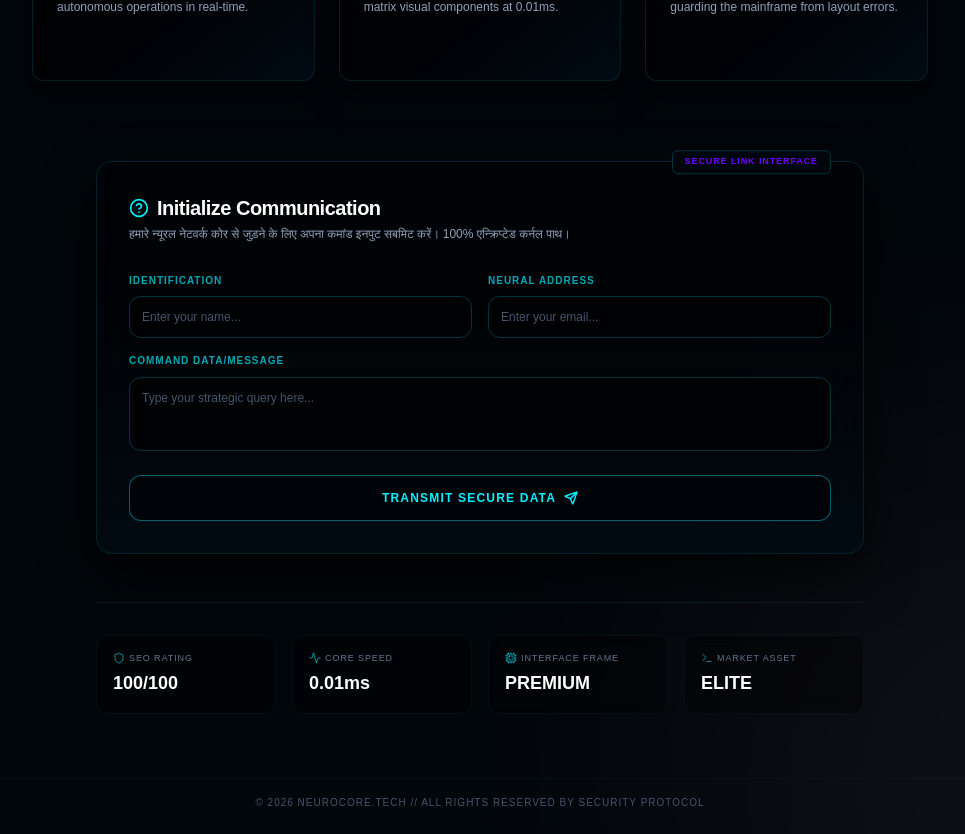
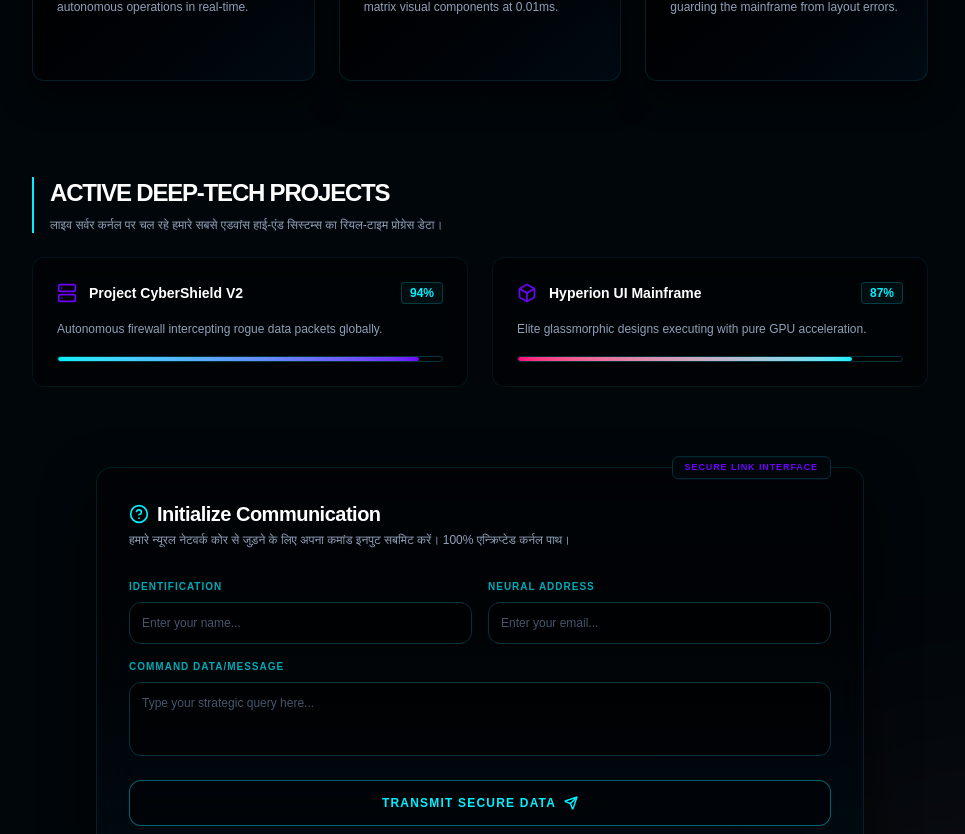
Before and after one commit to Shivendra2468/neurocore-tech, a Next.js app: page / in a window 1280 px wide. Shown: the part 860-1694 px from the top of the page, without its empty margins (160-1125 px from the left). Built offline with nearby package versions, Linux system fonts and the light colour scheme.

Commit message:
Added Advanced Active Projects Section

```diff
--- a/app/page.tsx
+++ b/app/page.tsx
@@ -2,7 +2,7 @@
 
 import React from 'react';
 import { motion } from 'framer-motion';
-import { Terminal, Shield, Activity, Cpu, ArrowUpRight, Radio, Database, Zap, Layers, Send, HelpCircle } from 'lucide-react';
+import { Terminal, Shield, Activity, Cpu, ArrowUpRight, Radio, Database, Zap, Layers, Send, HelpCircle, Box, Server, Eye } from 'lucide-react';
 
 export default function Home() {
   const containerVariants = {
@@ -45,7 +45,7 @@ export default function Home() {
         </div>
 
         <nav className="hidden md:flex items-center gap-8 text-xs tracking-widest text-slate-400">
-          {['MAINFRAME', 'AI CORE', 'SYSTEMS', 'TERMINAL'].map((item, idx) => (
+          {['MAINFRAME', 'AI CORE', 'PROJECTS', 'TERMINAL'].map((item, idx) => (
             <a key={idx} href="#" className="hover:text-[#00f0ff] transition-colors duration-200 relative group py-1">
               {item}
               <span className="absolute bottom-0 left-0 w-0 h-[1px] bg-[#00f0ff] group-hover:w-full transition-all duration-300" />
@@ -113,7 +113,7 @@ export default function Home() {
           </button>
         </motion.div>
 
-        {/* ⚡ THE MILLION DOLLAR FEATURES NODE GRID */}
+        {/* THE MILLION DOLLAR FEATURES NODE GRID */}
         <motion.div
           variants={containerVariants}
           initial="hidden"
@@ -165,7 +165,53 @@ export default function Home() {
           })}
         </motion.div>
 
-        {/* ⚡ 4. THE SOVEREIGN QUERY HUB (नया कड़क इनपुट टर्मिनल सेक्शन) */}
+        {/* ⚡ 5. THE ACTIVE MAINFRAME PROJECTS SHOP (नया वीआईपी ३डी एनिमेटेड सेक्शन) */}
+        <motion.div
+          initial={{ y: 40, opacity: 0 }}
+          whileInView={{ y: 0, opacity: 1 }}
+          viewport={{ once: true }}
+          transition={{ duration: 0.8 }}
+          className="w-full max-w-4xl text-left pt-12 space-y-6"
+        >
+          <div className="flex flex-col space-y-2 border-l-2 border-[#00f0ff] pl-4">
+            <h2 className="text-2xl font-black text-white tracking-tighter uppercase">Active Deep-Tech Projects</h2>
+            <p className="text-xs text-slate-400 font-sans">लाइव सर्वर कर्नल पर चल रहे हमारे सबसे एडवांस हाई-एंड सिस्टम्स का रियल-टाइम प्रोग्रेस डेटा।</p>
+          </div>
+
+          <div className="grid grid-cols-1 md:grid-cols-2 gap-6 w-full">
+            {[
+              { name: "Project CyberShield V2", progress: "94%", desc: "Autonomous firewall intercepting rogue data packets globally.", icon: Server, color: "from-[#00f0ff] to-[#7000ff]" },
+              { name: "Hyperion UI Mainframe", progress: "87%", desc: "Elite glassmorphic designs executing with pure GPU acceleration.", icon: Box, color: "from-[#ff007b] to-[#00f0ff]" }
+            ].map((proj, i) => {
+              const ProjIcon = proj.icon;
+              return (
+                <div key={i} className="p-6 border border-[#02333d]/40 bg-black/50 backdrop-blur-md rounded-xl space-y-4 group hover:border-[#00f0ff]/30 transition-all duration-300">
+                  <div className="flex items-center justify-between">
+                    <div className="flex items-center gap-3">
+                      <ProjIcon className="w-5 h-5 text-[#7000ff] group-hover:text-[#00f0ff] transition-colors" />
+                      <h4 className="text-white font-bold text-sm">{proj.name}</h4>
+                    </div>
+                    <span className="text-xs font-mono text-[#00f0ff] font-bold bg-[#00f0ff]/5 px-2 py-0.5 rounded border border-[#00f0ff]/20">{proj.progress}</span>
+                  </div>
+                  <p className="text-xs text-slate-400 font-sans leading-relaxed">{proj.desc}</p>
+
+                  {/* एनिमेटेड प्रोग्रेस बार */}
+                  <div className="w-full h-1.5 bg-black rounded-full overflow-hidden border border-[#02333d]">
+                    <motion.div
+                      initial={{ width: 0 }}
+                      whileInView={{ width: proj.progress }}
+                      viewport={{ once: true }}
+                      transition={{ duration: 1.5, ease: "easeInOut" }}
+                      className={`h-full bg-gradient-to-r ${proj.color} rounded-full`}
+                    />
+                  </div>
+                </div>
+              );
+            })}
+          </div>
+        </motion.div>
+
+        {/* THE SOVEREIGN QUERY HUB */}
         <motion.div
           initial={{ y: 40, opacity: 0 }}
           whileInView={{ y: 0, opacity: 1 }}
```
